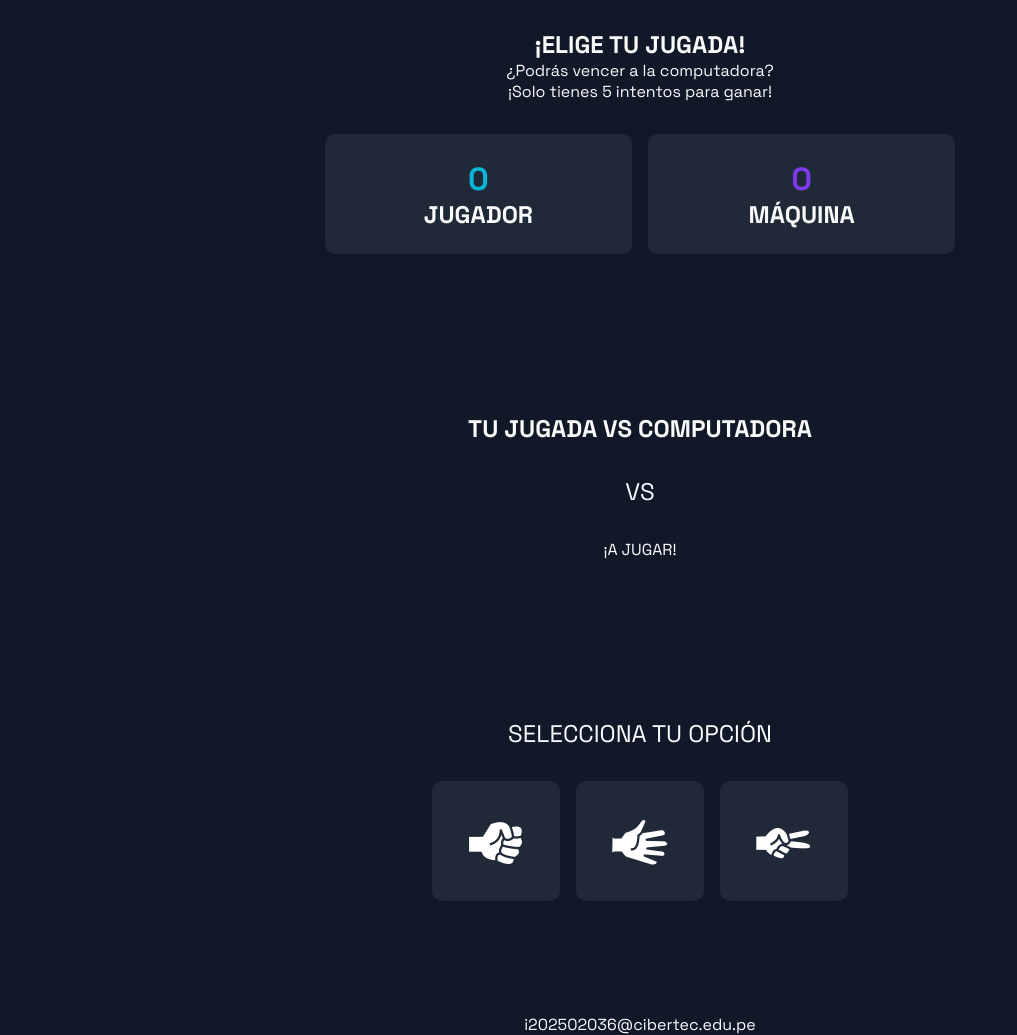
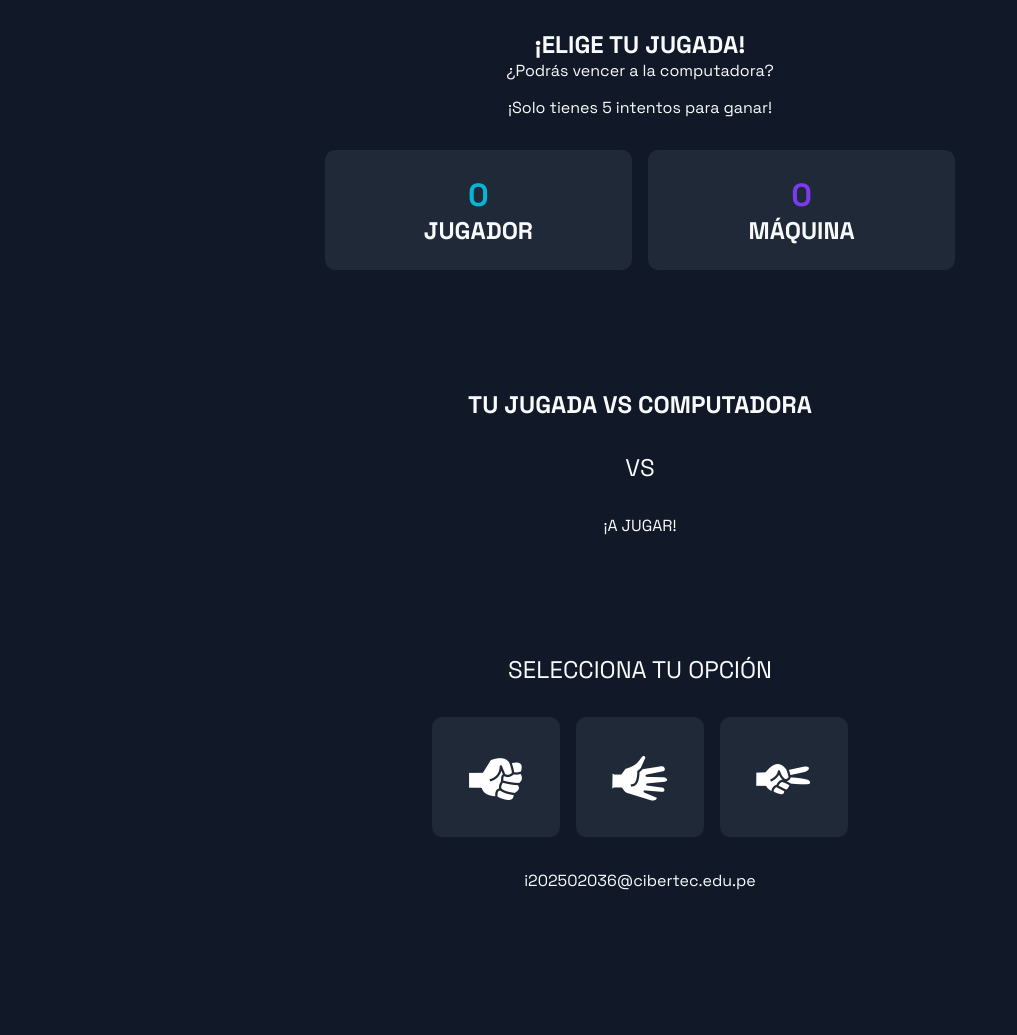
Before and after one commit to PierreLogs/rock_paper_scissors_game, a plain HTML site: page index.html in a window 1280 px wide. Shown: the part 43-1078 px from the top of the page, without its empty margins (0-1017 px from the left). After the commit the page ends 934 px from the top, so only its background shows below. Drawn offline with Linux system fonts and the light colour scheme; some packages are replaced by stand-ins of ours; a script that the page names is missing.

Commit message:
Add some style

```diff
--- a/css/style.css
+++ b/css/style.css
@@ -29,6 +29,10 @@ body{
     justify-content: center;
     align-items: center;
     padding-top:2rem;
+}
+
+.main_intro > .intro__tips{
+    padding-top:1rem;
 }
 
 .cont{
@@ -76,7 +80,7 @@ body{
 }
 
 .game{
-    height: 50vh;
+    height: 40vh;
     display: flex;
     flex-direction: column;
     justify-content:center;
@@ -112,7 +116,7 @@ body{
 }
 
 .options{
-    height:40vh;
+    height:30vh;
     padding:2rem;
 }
 
```
